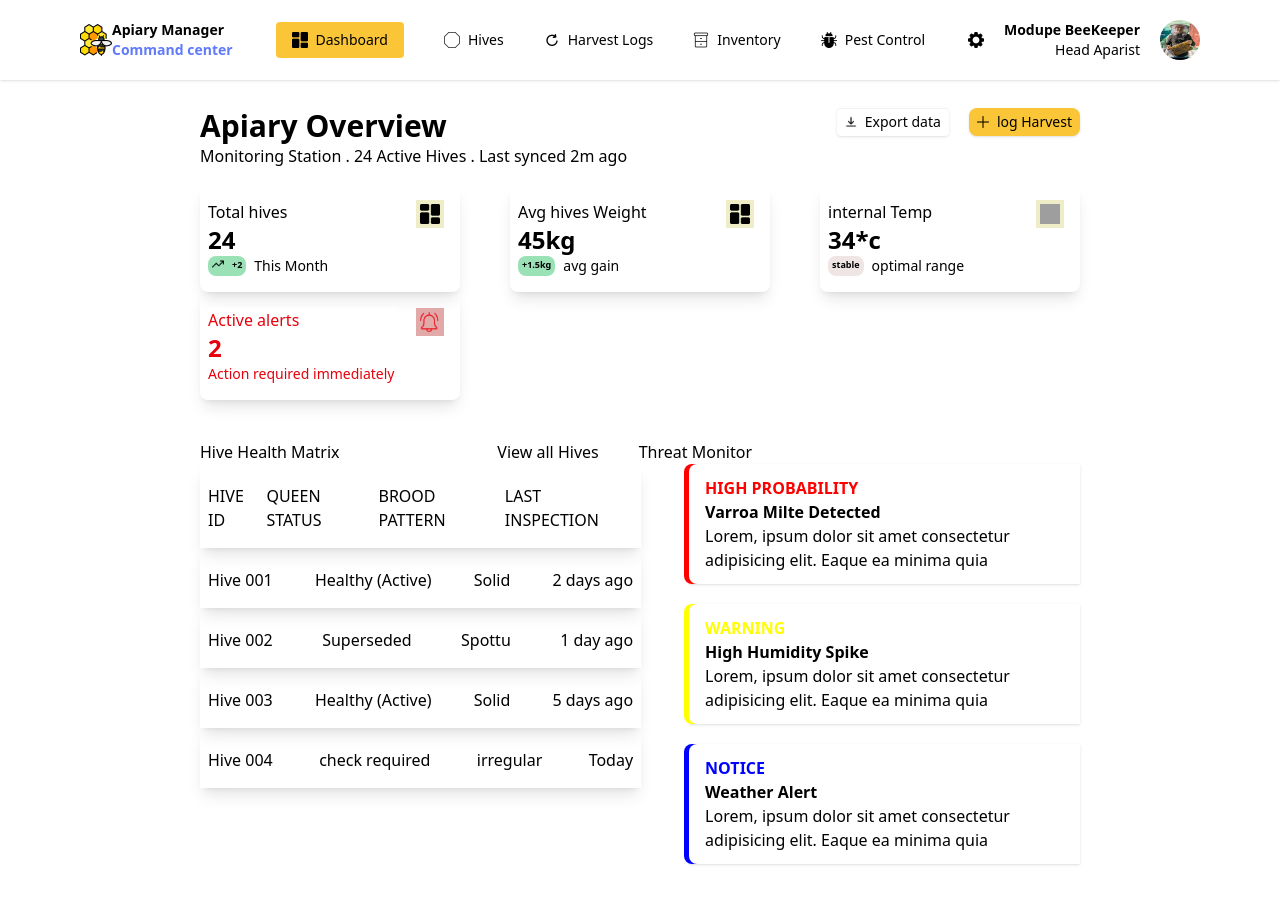
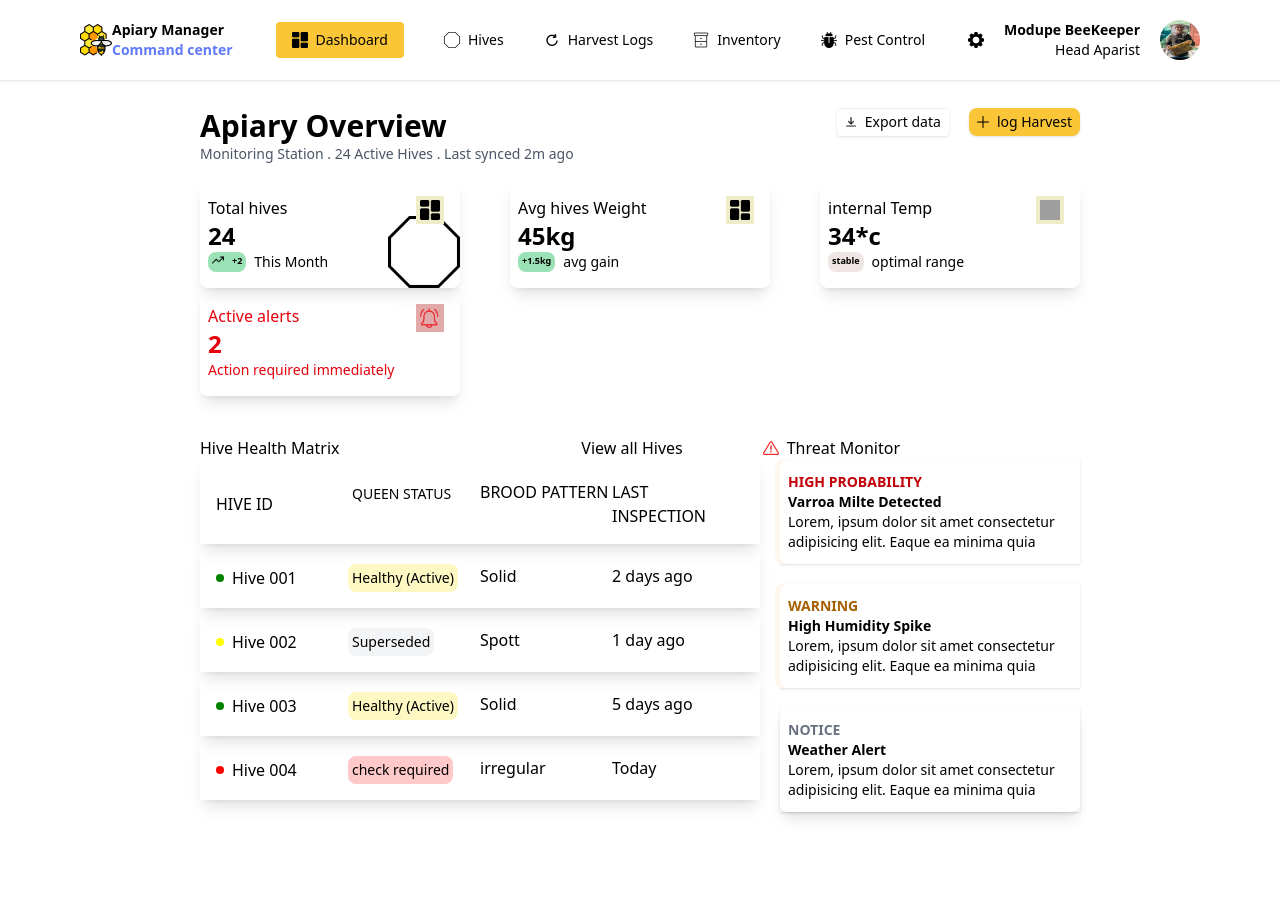
Before and after one commit to Modupe-Onakoya/bee-keeping-dashboard, a React (Vite) app: page / in a window 1280 px wide. After the commit the page ends 852 px from the top, so only its background shows below. Built offline with nearby package versions, Linux system fonts and the light colour scheme; grey boxes are pictures that could not be loaded.

Commit message:
made changes to background colors and box-shadows

```diff
--- a/src/Components/Card.jsx
+++ b/src/Components/Card.jsx
@@ -4,9 +4,10 @@ function Card({ data }) {
 
 
     return (
-        <div className="flex justify-between p-4  w-[260px] pl-2 rounded-lg shadow-lg  ">
+        <div className=" relative flex justify-between p-4  w-[260px] pl-2 rounded-lg shadow-lg  ">
 
-            <div className={`flex flex-col ${data.icon === assets.bell ? "text-red-600" : null} -2xl bg-[#fff]`}>
+            <div className={`flex flex-col ${data.icon === assets.bell ? "text-red-600" : null} -2xl bg-[#fff]`} >
+                {data.bg ? <img src={data.bg} className="absolute size-18 bottom-0 right-0 -z-100 " /> : null}
                 <h1>{data.head}</h1>
                 <p className={`text-2xl font-bold text-black  ${data.icon === assets.bell ? "text-red-600" : null}`} >{data.num}</p>
                 <div className="flex gap-2">
--- a/src/Components/Header.jsx
+++ b/src/Components/Header.jsx
@@ -10,7 +10,8 @@ function Header() {
             duration: "This Month",
             icon: assets.dashboard,
             color: "green",
-            img: assets.trend
+            img: assets.trend,
+            bg: assets.octagon
 
         },
         {
@@ -45,7 +46,7 @@ function Header() {
             <div className="flex justify-between ">
                 <div>
                     <h1 className="font-bold text-3xl">Apiary Overview </h1>
-                    <p>Monitoring Station <span>.</span> 24 Active Hives <span>.</span> Last synced 2m ago </p>
+                    < p className="text-sm text-gray-600">Monitoring Station <span>.</span> 24 Active Hives <span>.</span> Last synced 2m ago </p>
                 </div>
                 <div className="flex gap-5 text-sm">
                     <p className="flex gap-2 items-center h-fit px-2 py-1 inset-shadow-2xs rounded-sm shadow-sm" ><img src={assets.download} alt="" className="size-3" />Export data</p>
--- a/src/Components/HealthMatrix.jsx
+++ b/src/Components/HealthMatrix.jsx
@@ -8,46 +8,65 @@ function HealthMatrix() {
             id: "HIVE ID",
             status: "QUEEN STATUS",
             pattern: "BROOD PATTERN",
-            inspection: "LAST INSPECTION"
-        }, {
+            inspection: "LAST INSPECTION",
+        },
+        {
             id: "Hive 001",
             status: "Healthy (Active)",
             pattern: "Solid",
-            inspection: "2 days ago"
+            inspection: "2 days ago",
+            img: "green",
+            color: "bg-yellow-100"
 
         },
         {
             id: "Hive 002",
             status: "Superseded",
-            pattern: "Spottu",
-            inspection: "1 day ago"
+            pattern: "Spott",
+            inspection: "1 day ago",
+            img: "yellow",
+            color: "bg-gray-100"
         }, {
             id: "Hive 003",
             status: "Healthy (Active)",
             pattern: "Solid",
-            inspection: "5 days ago"
+            inspection: "5 days ago",
+            img: "green",
+            color: "bg-yellow-100"
+
+
+
         }, {
             id: "Hive 004",
             status: "check required",
             pattern: "irregular",
-            inspection: "Today"
+            inspection: "Today",
+            img: "red",
+            color: "bg-red-200"
+
         },
     ]
     const threatMonitor = [
         {
             head: "HIGH PROBABILITY",
             head2: "Varroa Milte Detected",
-            color: "red"
+            color: "text-red-700",
+            bg: "oklch(0.98 0.016 73.684)"
+
         },
         {
             head: "WARNING",
             head2: "High Humidity Spike",
-            color: "yellow"
+            color: "text-yellow-700",
+            bg: "oklch(0.98 0.016 73.684)"
+
 
         }, {
             head: "NOTICE",
             head2: "Weather Alert",
-            color: "blue"
+            color: "text-gray-500",
+            bg: "gray-500"
+
 
         },
     ]
@@ -55,8 +74,9 @@ function HealthMatrix() {
         <div className="px-50  py-10">
             <MatrixHeader />
 
-            <div className="flex justify-between gap-12">
-                <div className="w-[80%] over-flow:hidden " >
+            <div className="flex justify-between gap-5">
+
+                <div className="w-[95%] over-flow:hidden " >
                     {matrixs.map((matrix, index) => (
 
                         <HealthMatrixCard key={index} card={matrix} />
--- a/src/Components/HealthMatrixCard.jsx
+++ b/src/Components/HealthMatrixCard.jsx
@@ -4,9 +4,9 @@ function HealthMatrixCard({ card }) {
 
     return (
         <div className=" pt-1 shadow-lg  ">
-            <div className="flex justify-between text-start gap-1  px-2 py-4">
-                <p className="text-start">{card.id}</p>
-                <p> {card.status}</p>
+            <div className="grid grid-cols-4 p-4">
+                <p className="flex items-center gap-2"> {card.id === "HIVE ID" ? null : <div style={{ background: `${card.img}` }} className="size-2 bg-red-300 rounded-full"> </div>}{card.id}</p>
+                <p className={`flex p-1 rounded-lg w-fit text-sm ${card.color}`} > {card.status}</p>
                 <p>
                     {card.pattern}
                 </p>
--- a/src/Components/MatrixHeader.jsx
+++ b/src/Components/MatrixHeader.jsx
@@ -1,3 +1,4 @@
+import assets from "../assets/assets"
 
 function MatrixHeader() {
 
@@ -7,11 +8,11 @@ function MatrixHeader() {
                 <h1>
                     Hive Health Matrix
                 </h1>
-                <div className="flex gap-10 pr-82">
+                <div className="flex gap-20 pr-45">
                     <p className="">
                         View all Hives
                     </p>
-                    <p>Threat Monitor</p>
+                    <p className="flex items-center gap-2">  <img src={assets.danger} alt="" className="size-4" />  Threat Monitor</p>
                 </div>
             </div>
         </>
--- a/src/Components/Threat.jsx
+++ b/src/Components/Threat.jsx
@@ -2,10 +2,10 @@
 function Threat({ threat }) {
     return (
         <div className="shadow-sm ">
-            <div className="rounded-lg px-4 py-3 shadow-lg  border-b-[transparent] " style={{ "boxShadow": `-5px 0px 0px ${threat.color}` }} >
-                <h1 className="font-bold" style={{ "color": threat.color }}>{threat.head}</h1>
-                <p className="font-bold">{threat.head2}</p>
-                <p>Lorem, ipsum dolor sit amet consectetur adipisicing elit. Eaque ea minima quia</p>
+            <div className="rounded-lg text-sm shadow-lg w-[300px] px-2 py-3 gap-2 border-b-[transparent] " style={{ "boxShadow": `-5px 0px 0px ${threat.bg}` }} >
+                <p className={`font-bold text-sm ${threat.color}`} >{threat.head}</p>
+                <p className="font-bold text-sm">{threat.head2}</p>
+                <p className="text-sm">Lorem, ipsum dolor sit amet consectetur adipisicing elit. Eaque ea minima quia</p>
             </div>
         </div >
     )
--- a/src/assets/assets.js
+++ b/src/assets/assets.js
@@ -15,8 +15,9 @@ import settings from './settings.png'
 import aparist from './aparist.jpeg'
 import cupboard from './cupboard.png'
 import trend from './trend.png'
+import danger from './danger.png'
 
 const assets = {
-    bar_chart, bee_logo, bell, bug, checkup, dashboard, download, hourglass, octagon, plus, refresh, thermometer, warning, settings, aparist, cupboard, trend
+    bar_chart, bee_logo, bell, bug, checkup, dashboard, download, hourglass, octagon, plus, refresh, thermometer, warning, settings, aparist, cupboard, trend, danger
 }
 export default assets;
```
Also changed, not shown: src/assets/danger.png (added).
